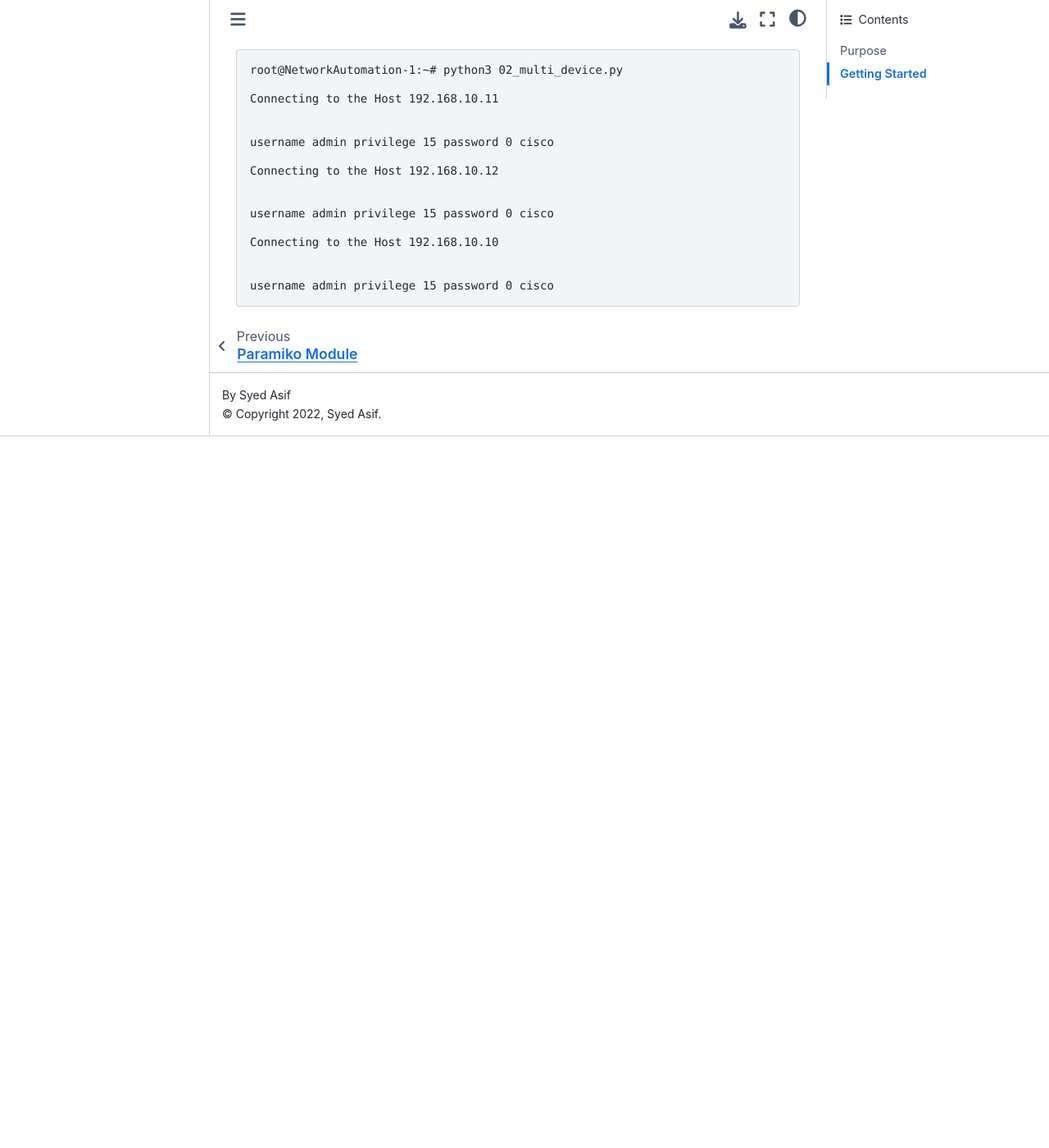
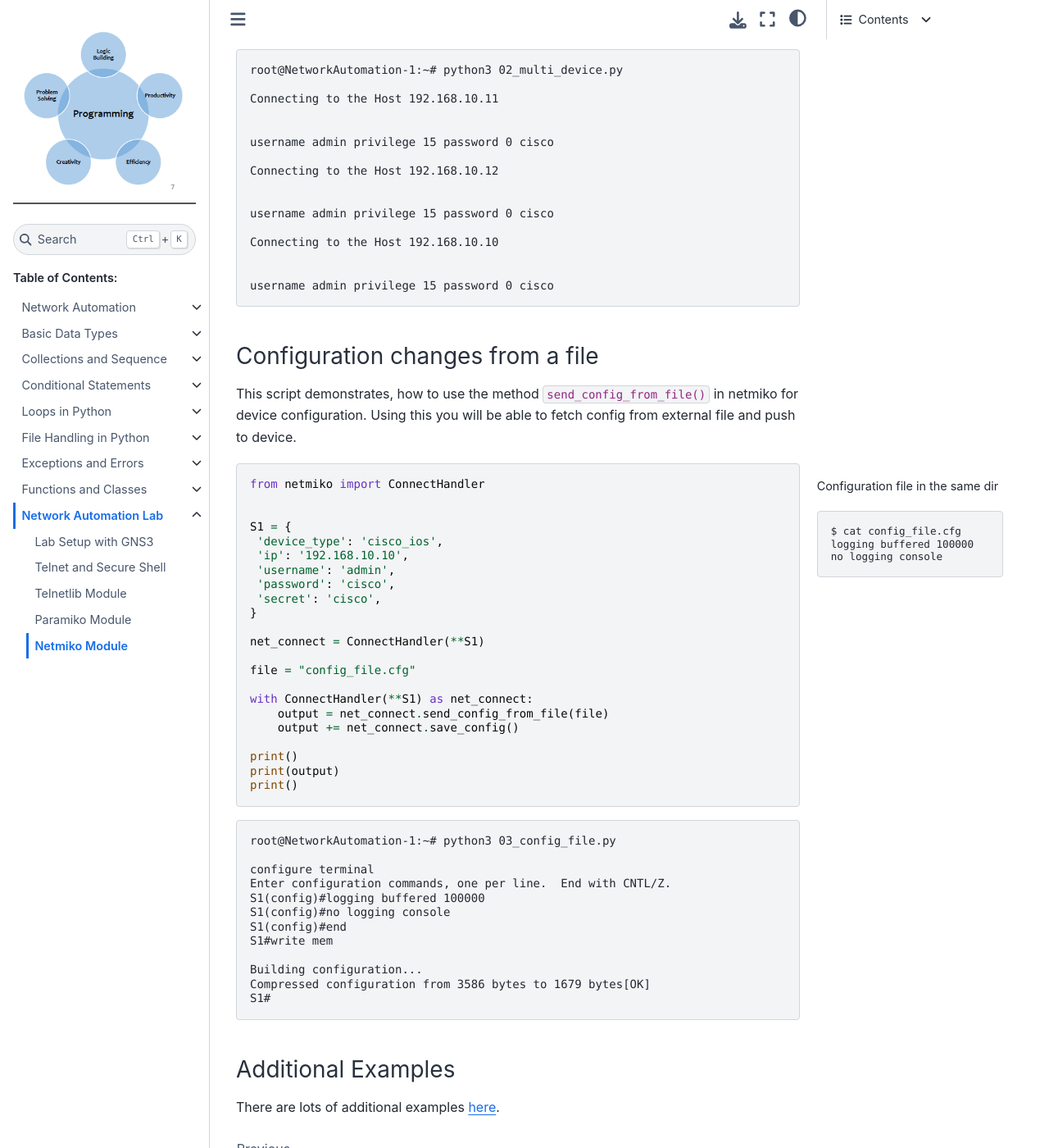
Before and after one commit to sydasif/python-book, a Sphinx documentation site: the page built from docs/source/09_lab/05_netmiko.md, in a window 1280 px wide and 1400 px high, scrolled down 2533 px. Shown: the whole window at 82% size. Built offline with Sphinx 7.4.7 and the Sphinx Book theme 1.1.4, drawn with Linux system fonts in a browser that asks for light colours; before the commit the page ends 3065 px from its top, so only the background shows below that; some of the changed text lies outside the part shown.

Commit message:
update netmiko module

`````diff
--- a/docs/source/09_lab/05_netmiko.md
+++ b/docs/source/09_lab/05_netmiko.md
@@ -24,7 +24,7 @@
 - pyserial
 - textfsm
 
-## Getting Started
+## Getting Started with Netmiko
 
 Import the `ConnectHandler()` class from the Netmiko library, creates an object, and establish an SSH connection to the remote device. The required arguments to pass in as dictionary to created object as below:
 
@@ -133,3 +133,61 @@
 
 username admin privilege 15 password 0 cisco
 ```
+
+### Configuration changes from a file
+
+This script demonstrates, how to use the method `send_config_from_file()` in netmiko for device configuration. Using this you will be able to fetch config from external file and push to device.
+
+````{margin}
+Configuration file in the same dir
+
+```console
+$ cat config_file.cfg
+logging buffered 100000
+no logging console
+```
+````
+
+```py
+from netmiko import ConnectHandler
+
+
+S1 = {
+ 'device_type': 'cisco_ios',
+ 'ip': '192.168.10.10',
+ 'username': 'admin',
+ 'password': 'cisco',
+ 'secret': 'cisco',
+}
+
+net_connect = ConnectHandler(**S1)
+
+file = "config_file.cfg"
+
+with ConnectHandler(**S1) as net_connect:
+    output = net_connect.send_config_from_file(file)
+    output += net_connect.save_config()
+
+print()
+print(output)
+print()
+```
+
+```console
+root@NetworkAutomation-1:~# python3 03_config_file.py
+
+configure terminal
+Enter configuration commands, one per line.  End with CNTL/Z.
+S1(config)#logging buffered 100000
+S1(config)#no logging console
+S1(config)#end
+S1#write mem
+
+Building configuration...
+Compressed configuration from 3586 bytes to 1679 bytes[OK]
+S1#
+```
+
+### Additional Examples
+
+There are lots of additional examples [here](https://github.com/ktbyers/netmiko/blob/develop/EXAMPLES.md).
`````
Also changed, not shown: docs/source/01_introduction/03_syntax.md (+1 -1 lines).
